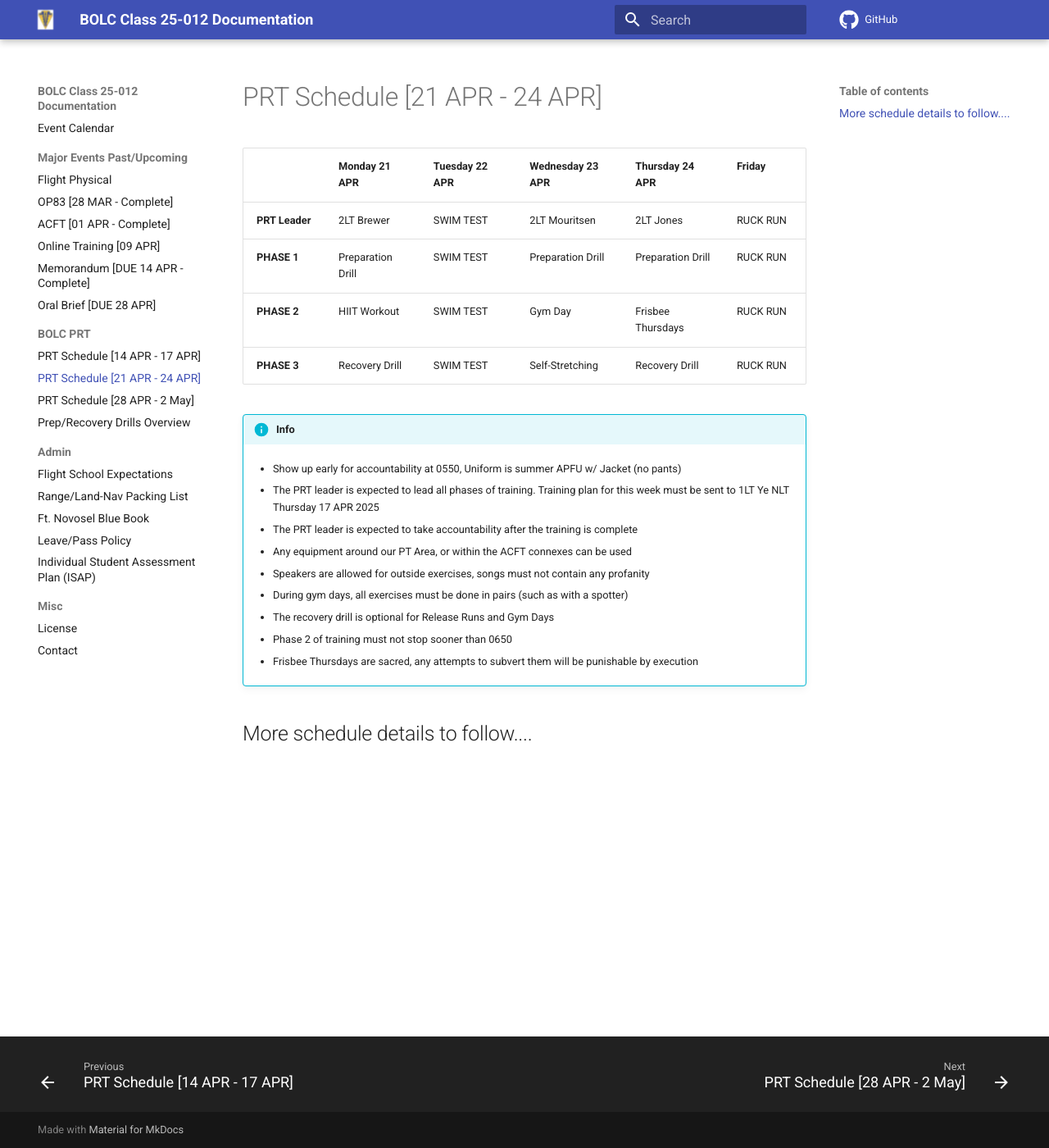
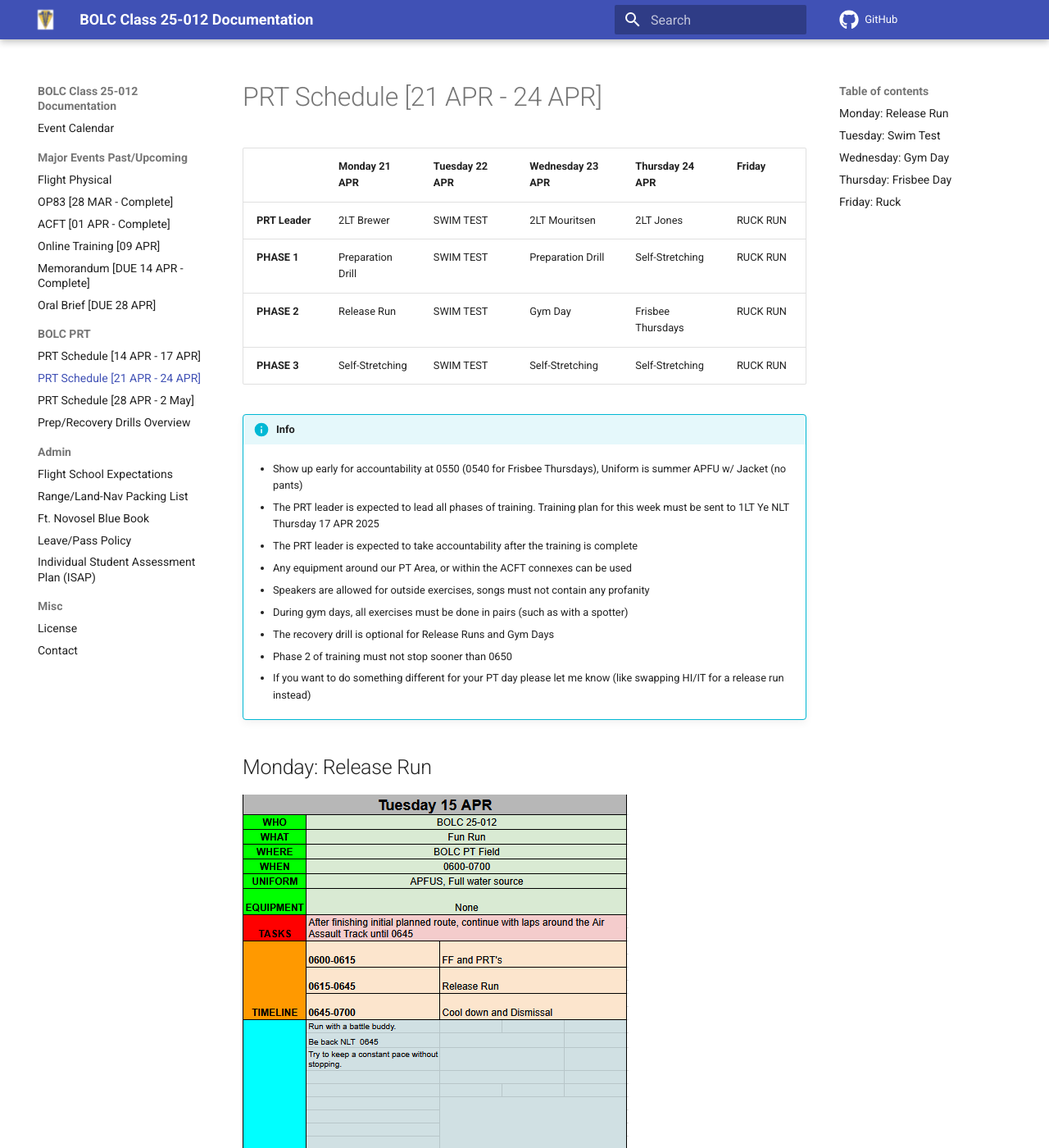
Before and after one commit to alvinye9/bolc_25-012.github.io, an MkDocs documentation site: the page built from docs/Main/PT2/index.md, in a window 1280 px wide and 1400 px high. Shown: the whole window at 82% size. Built offline with MkDocs 1.6.1 and Material for MkDocs 9.7.7, drawn with Linux system fonts in a browser that asks for light colours; comment, search, counter and statistics services are not loaded; some of the changed text lies outside the part shown.

Commit message:
updated week 4 PT

```diff
--- a/docs/Main/PT2/index.md
+++ b/docs/Main/PT2/index.md
@@ -3,13 +3,13 @@
 |            | Monday 21 APR              | Tuesday 22 APR                | Wednesday 23 APR            | Thursday 24 APR              | Friday               |
 |------------|----------------------|--------------------------|-----------------------|------------------------|----------------------|
 | **PRT Leader**    | 2LT Brewer      | SWIM TEST         | 2LT Mouritsen    |    2LT Jones      | RUCK RUN  |
-| **PHASE 1**    | Preparation Drill      | SWIM TEST         | Preparation Drill    | Preparation Drill         | RUCK RUN  |
-| **PHASE 2**   | HIIT Workout    | SWIM TEST |  Gym Day    | Frisbee Thursdays | RUCK RUN |
-| **PHASE 3** | Recovery Drill   | SWIM TEST | Self-Stretching          | Recovery Drill | RUCK RUN |
+| **PHASE 1**    | Preparation Drill      | SWIM TEST         | Preparation Drill    | Self-Stretching         | RUCK RUN  |
+| **PHASE 2**   | Release Run    | SWIM TEST |  Gym Day    | Frisbee Thursdays | RUCK RUN |
+| **PHASE 3** | Self-Stretching    | SWIM TEST | Self-Stretching          | Self-Stretching | RUCK RUN |
 
 !!! info
 
-    - Show up early for accountability at 0550, Uniform is summer APFU w/ Jacket (no pants)
+    - Show up early for accountability at 0550 (0540 for Frisbee Thursdays), Uniform is summer APFU w/ Jacket (no pants)
 
     - The PRT leader is expected to lead all phases of training. Training plan for this week must be sent to 1LT Ye NLT Thursday 17 APR 2025
 
@@ -25,7 +25,35 @@
 
     - Phase 2 of training must not stop sooner than 0650
 
-    - Frisbee Thursdays are sacred, any attempts to subvert them will be punishable by execution
+    - If you want to do something different for your PT day please let me know (like swapping HI/IT for a release run instead)
 
 
-## More schedule details to follow....
+## Monday: Release Run
+
+![alt text](image-4.png)
+
+![alt text](map.png)
+
+## Tuesday: Swim Test
+
+Location: Pool
+
+Time: 0600
+
+Uniform: Summer APFU (bring ACU top + bottoms, and boots to wear over it)
+
+Test criteria: Swim 100 meters and float/tread for 2 minutes
+
+## Wednesday: Gym Day
+
+![alt text](image.png)
+
+## Thursday: Frisbee Day
+
+Show up NLT 0540 to set up cones. See map below:
+
+![alt text](unnamed.jpg)
+
+## Friday: Ruck
+
+More details to follow...
```
Also changed, not shown: docs/Main/PT/index.md (+8 -5 lines), docs/Main/PT3/index.md (+3 -2 lines), docs/Main/PT/unnamed.jpg (added), docs/Main/PT2/image-4.png (added), docs/Main/PT2/image.png (added), docs/Main/PT2/map.png (added), docs/Main/PT2/unnamed.jpg (added), site/Main/PT/index.html, site/Main/PT/unnamed.jpg (added), site/Main/PT2/image-4.png (added), site/Main/PT2/image.png (added), site/Main/PT2/index.html, site/Main/PT2/map.png (added), site/Main/PT2/unnamed.jpg (added), 2 more files, 1 other file.
